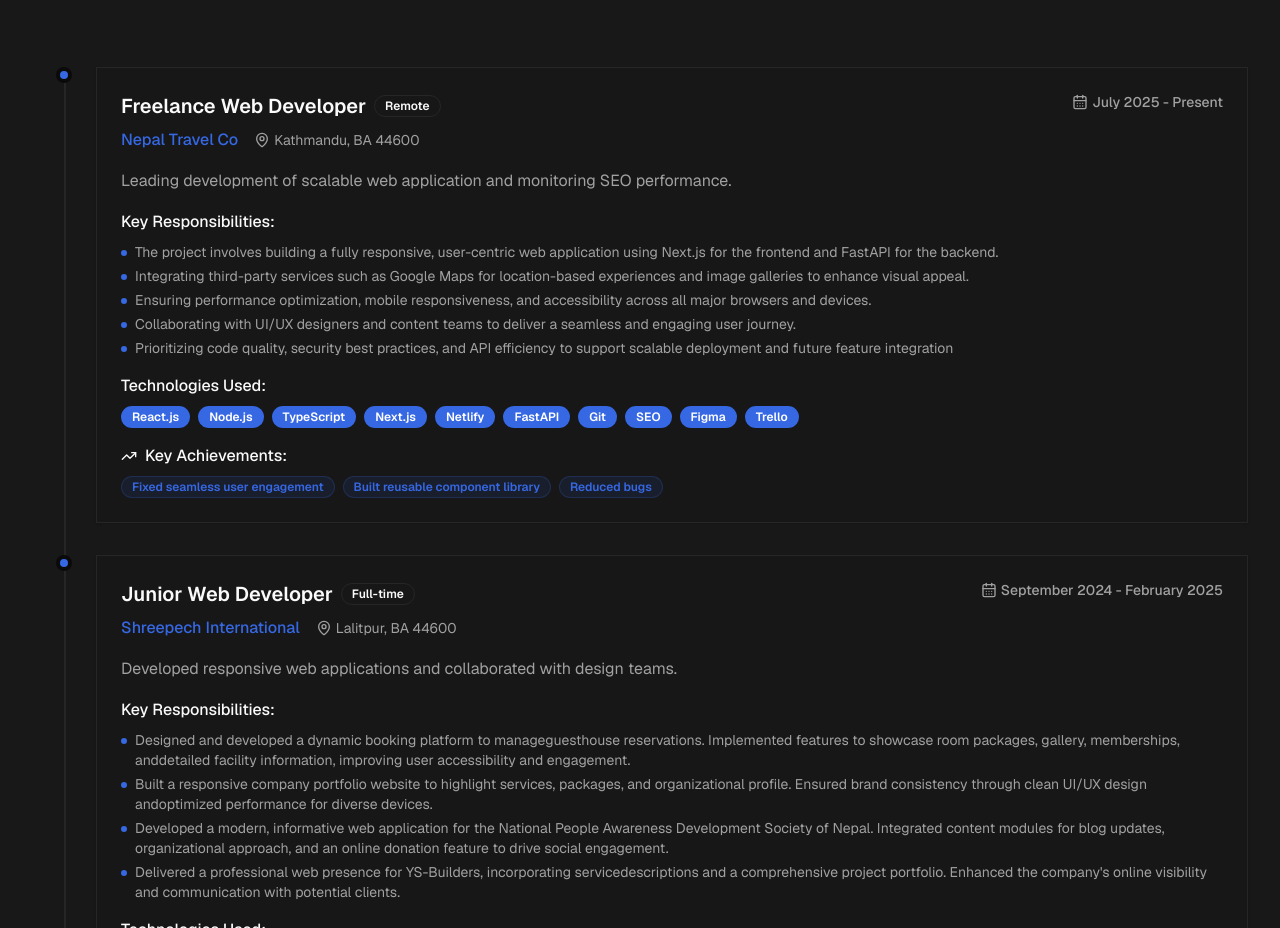
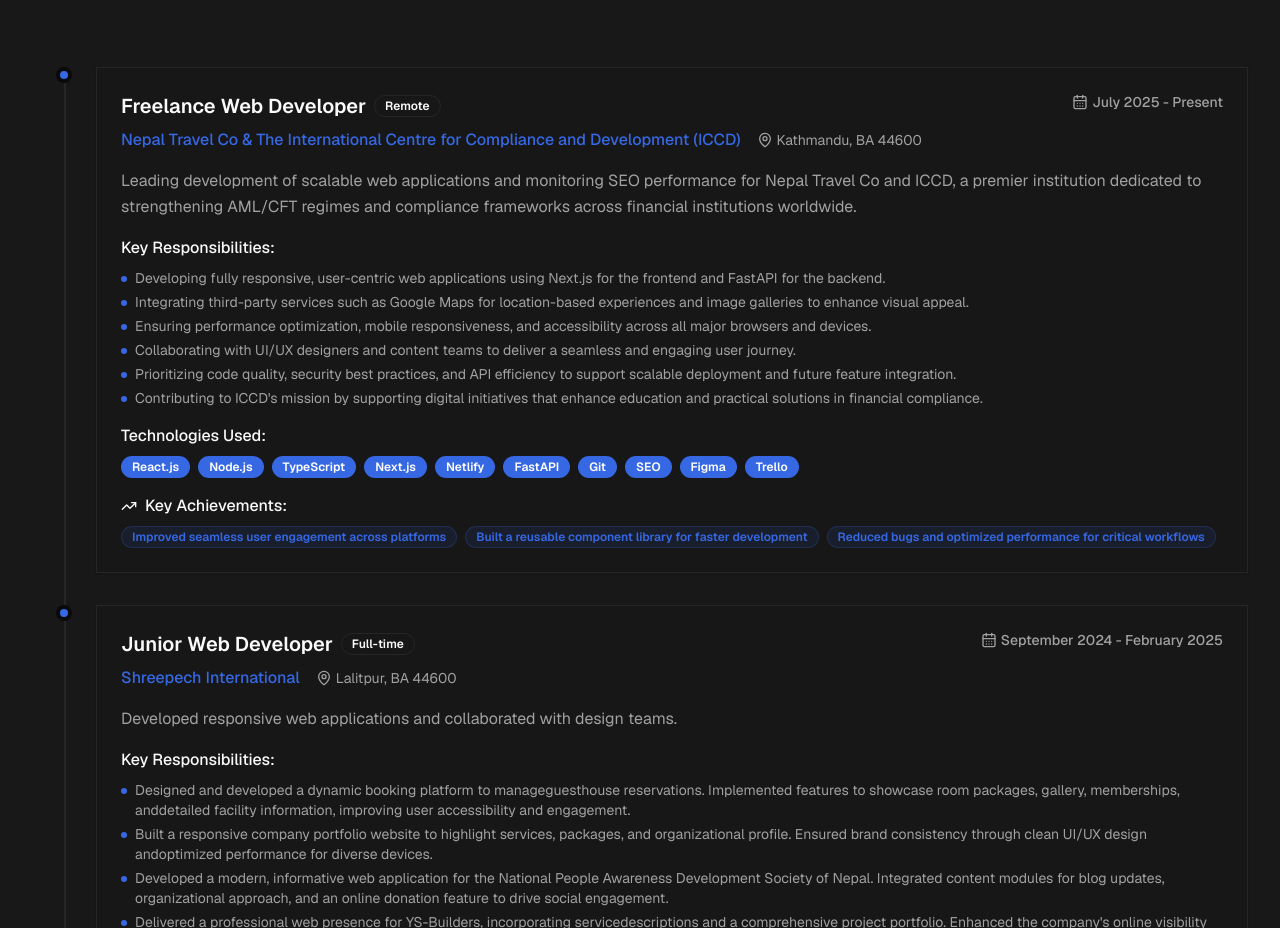
Before and after one commit to saran-adhikari/portfolio, a Next.js app in the folder project-portfolio/: page / in a window 1280 px wide. Shown: the part 5420-6348 px from the top of the page. Built offline with nearby package versions, Linux system fonts and the light colour scheme.

Commit message:
updated experience details

```diff
--- a/project-portfolio/src/app-components/experience-section.tsx
+++ b/project-portfolio/src/app-components/experience-section.tsx
@@ -9,23 +9,24 @@
     {
       id: 1,
       title: "Freelance Web Developer",
-      company: "Nepal Travel Co",
+      company: "Nepal Travel Co & The International Centre for Compliance and Development (ICCD)",
       location: "Kathmandu, BA 44600",
       period: "July 2025 - Present",
       type: "Remote",
-      description: "Leading development of scalable web application and monitoring SEO performance.",
+      description: "Leading development of scalable web applications and monitoring SEO performance for Nepal Travel Co and ICCD, a premier institution dedicated to strengthening AML/CFT regimes and compliance frameworks across financial institutions worldwide.",
       responsibilities: [
-        "The project involves building a fully responsive, user-centric web application using Next.js for the frontend and FastAPI for the backend.",
+        "Developing fully responsive, user-centric web applications using Next.js for the frontend and FastAPI for the backend.",
         "Integrating third-party services such as Google Maps for location-based experiences and image galleries to enhance visual appeal.",
         "Ensuring performance optimization, mobile responsiveness, and accessibility across all major browsers and devices.",
         "Collaborating with UI/UX designers and content teams to deliver a seamless and engaging user journey.",
-        "Prioritizing code quality, security best practices, and API efficiency to support scalable deployment and future feature integration",
+        "Prioritizing code quality, security best practices, and API efficiency to support scalable deployment and future feature integration.",
+        "Contributing to ICCD's mission by supporting digital initiatives that enhance education and practical solutions in financial compliance."
       ],
-      technologies: ["React.js", "Node.js", "TypeScript", "Next.js", "Netlify","FastAPI", "Git", "SEO", "Figma", "Trello"],
+      technologies: ["React.js", "Node.js", "TypeScript", "Next.js", "Netlify", "FastAPI", "Git", "SEO", "Figma", "Trello"],
       achievements: [
-        "Fixed seamless user engagement",
-        "Built reusable component library",
-        "Reduced bugs",
+        "Improved seamless user engagement across platforms",
+        "Built a reusable component library for faster development",
+        "Reduced bugs and optimized performance for critical workflows"
       ],
     },
 
```
